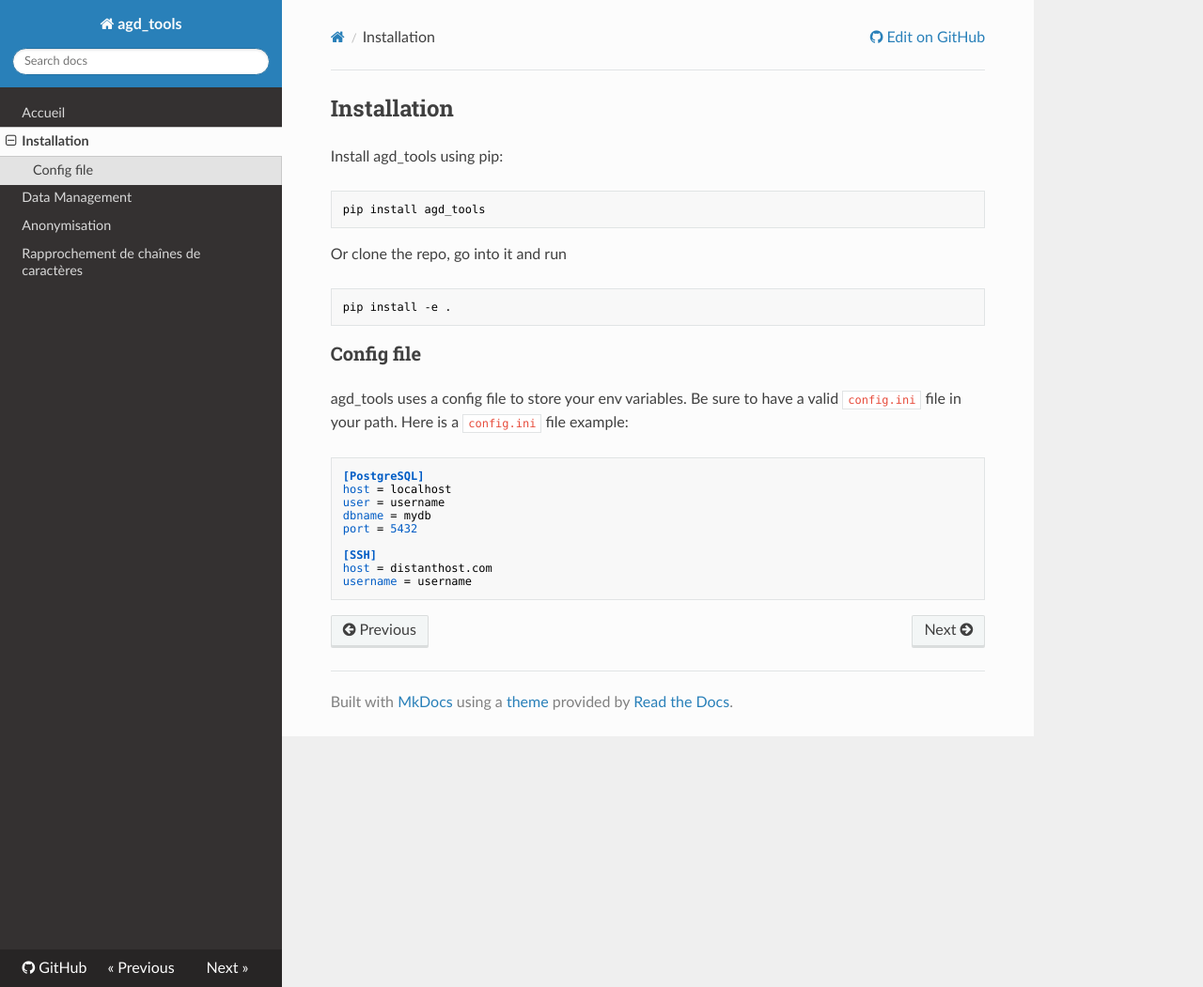
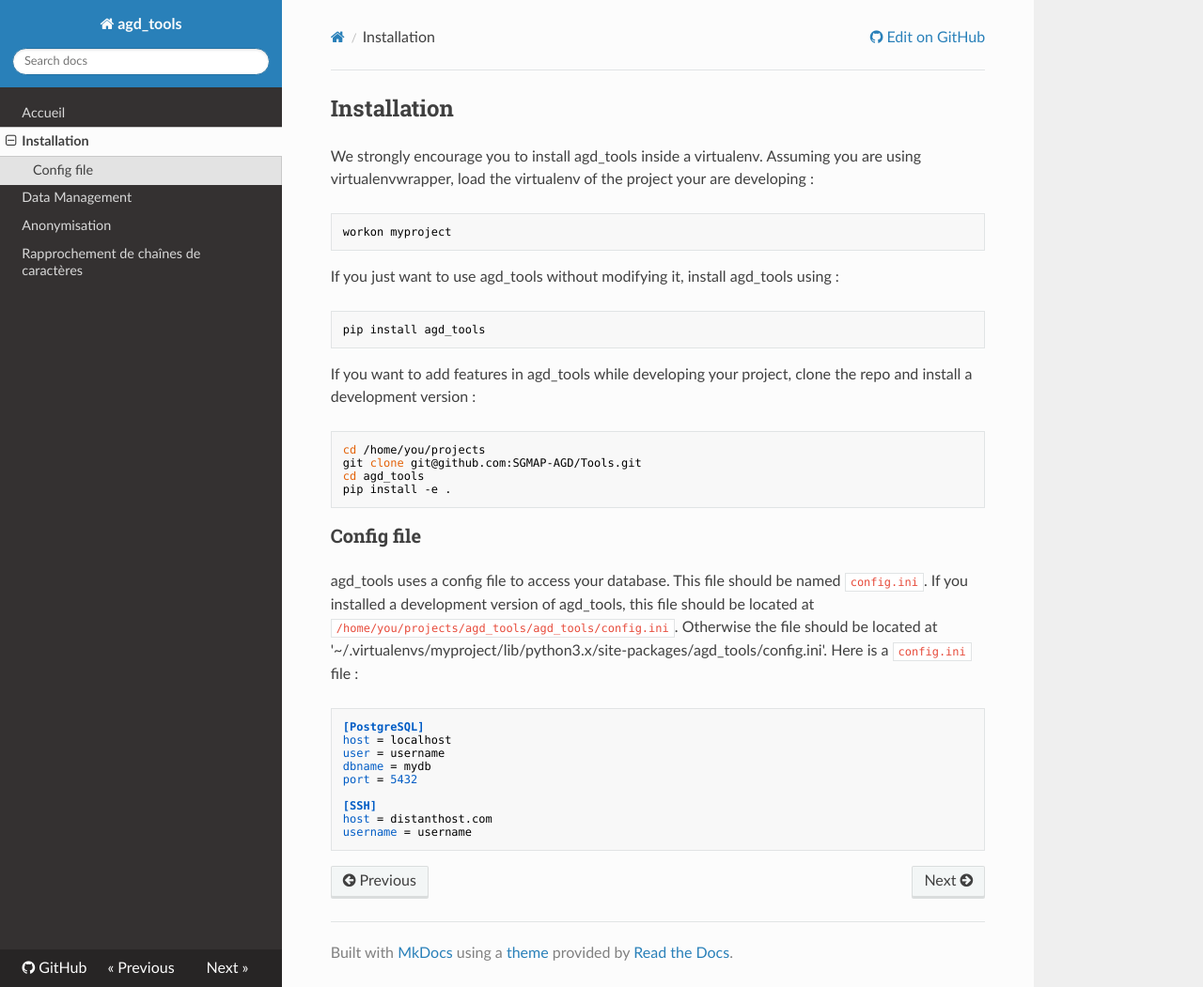
Before and after one commit to SGMAP-AGD/Tools, an MkDocs documentation site: the page built from docs/installation.md, in a window 1280 px wide and 1051 px high. Shown: the whole window at 94% size. Built offline with MkDocs 1.6.1, drawn with Linux system fonts in a browser that asks for light colours; nearby versions of some CDN libraries; old or Windows-style settings are respelled for this version of MkDocs.

Commit message:
document config.ini

````diff
--- a/docs/installation.md
+++ b/docs/installation.md
@@ -1,20 +1,29 @@
 ## Installation
 
-Install agd_tools using pip:
+We strongly encourage you to install agd_tools inside a virtualenv. Assuming you are using virtualenvwrapper, load the virtualenv of the project your are developing :
+
+```bash
+workon myproject
+```
+
+If you just want to use agd_tools without modifying it, install agd_tools using :
 
 ```bash
 pip install agd_tools
 ```
 
-Or clone the repo, go into it and run
+If you want to add features in agd_tools while developing your project, clone the repo and install a development version :
 
 ```bash
+cd /home/you/projects
+git clone git@github.com:SGMAP-AGD/Tools.git
+cd agd_tools
 pip install -e .
 ```
 
 ### Config file
 
-agd_tools uses a config file to store your env variables. Be sure to have a valid `config.ini` file in your path. Here is a `config.ini` file example:
+agd_tools uses a config file to access your database. This file should be named `config.ini`. If you installed a development version of agd_tools, this file should be located at `/home/you/projects/agd_tools/agd_tools/config.ini`. Otherwise the file should be located at '~/.virtualenvs/myproject/lib/python3.x/site-packages/agd_tools/config.ini'. Here is a `config.ini` file :
 
 ```ini
 [PostgreSQL]
````
Also changed, not shown: 1 other file.
